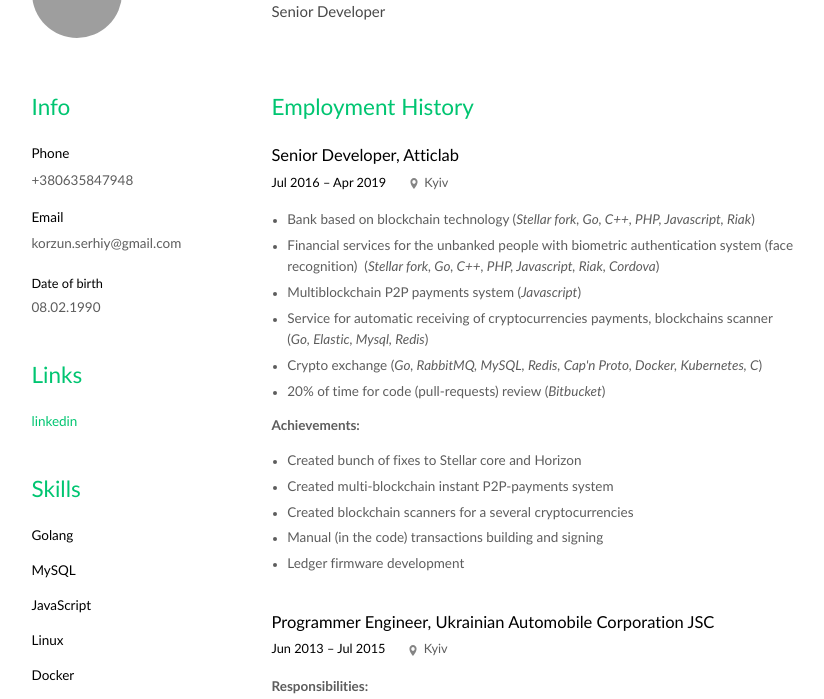
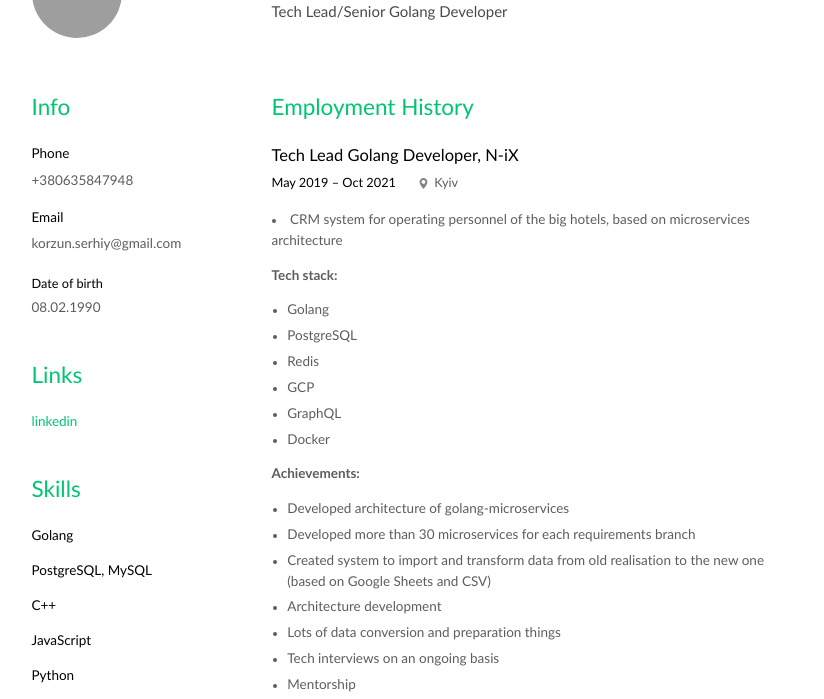
Before and after one commit to Nargott/nargott.github.io, a plain HTML site: page index.html in a window 1280 px wide. Shown: the part 101-800 px from the top of the page, without its empty margins (226-1050 px from the left). Drawn offline with Linux system fonts and the light colour scheme; grey boxes are pictures that could not be loaded; a script that the page names is missing.

Commit message:
updated with latest data

```diff
--- a/index.html
+++ b/index.html
@@ -47,10 +47,16 @@
                         <div class="sidebar__skill-label">Golang</div>
                     </div>
                     <div class="sidebar__skill">
-                        <div class="sidebar__skill-label">MySQL</div>
+                        <div class="sidebar__skill-label">PostgreSQL, MySQL</div>
+                    </div>
+                    <div class="sidebar__skill">
+                        <div class="sidebar__skill-label">C++</div>
                     </div>
                     <div class="sidebar__skill">
                         <div class="sidebar__skill-label">JavaScript</div>
+                    </div>
+                    <div class="sidebar__skill">
+                        <div class="sidebar__skill-label">Python</div>
                     </div>
                     <div class="sidebar__skill">
                         <div class="sidebar__skill-label">Linux</div>
@@ -59,7 +65,7 @@
                         <div class="sidebar__skill-label">Docker</div>
                     </div>
                     <div class="sidebar__skill">
-                        <div class="sidebar__skill-label">Elasticsearch</div>
+                        <div class="sidebar__skill-label">GraphQL</div>
                     </div>
                 </div>
                 <div class="sidebar__section">
@@ -71,12 +77,44 @@
                 <div class="title">
                     <div class="title__content">
                         <div class="title__name">Serhiy Korzun</div>
-                        <div class="title__position">Senior Developer</div>
+                        <div class="title__position">Tech Lead/Senior Golang Developer</div>
                     </div>
                 </div>
                 <div class="main__section">
                     <div class="section__title setting--primary-text">Employment History</div>
                     <div class="main__content">
+                        <div class="main__content-item" style="page-break-inside: auto;">
+                            <div class="main__content-title">Tech Lead Golang Developer, N-iX</div>
+                            <div class="main__content-subtitle">
+                                <div class="main__content-date">May 2019 – Oct 2021</div>
+                                <div class="main__content-location">
+                                    <div class="icon--location"></div>
+                                    Kyiv
+                                </div>
+                            </div>
+                            <div class="main__content-caption">
+                                <li>CRM system for operating personnel of the big hotels, based on microservices architecture</li>
+                                <p><strong>Tech stack:</strong></p>
+                                <ul>
+                                    <li>Golang</li>
+                                    <li>PostgreSQL</li>
+                                    <li>Redis</li>
+                                    <li>GCP</li>
+                                    <li>GraphQL</li>
+                                    <li>Docker</li>
+                                </ul>
+                                <p><strong>Achievements:</strong></p>
+                                <ul>
+                                    <li>Developed architecture of golang-microservices</li>
+                                    <li>Developed more than 30 microservices for each requirements branch</li>
+                                    <li>Created system to import and transform data from old realisation to the new one (based on Google Sheets and CSV)</li>
+                                    <li>Architecture development</li>
+                                    <li>Lots of data conversion and preparation things</li>
+                                    <li>Tech interviews on an ongoing basis</li>
+                                    <li>Mentorship</li>
+                                </ul>
+                            </div>
+                        </div>
                         <div class="main__content-item" style="page-break-inside: auto;">
                             <div class="main__content-title">Senior Developer, Atticlab</div>
                             <div class="main__content-subtitle">
```
